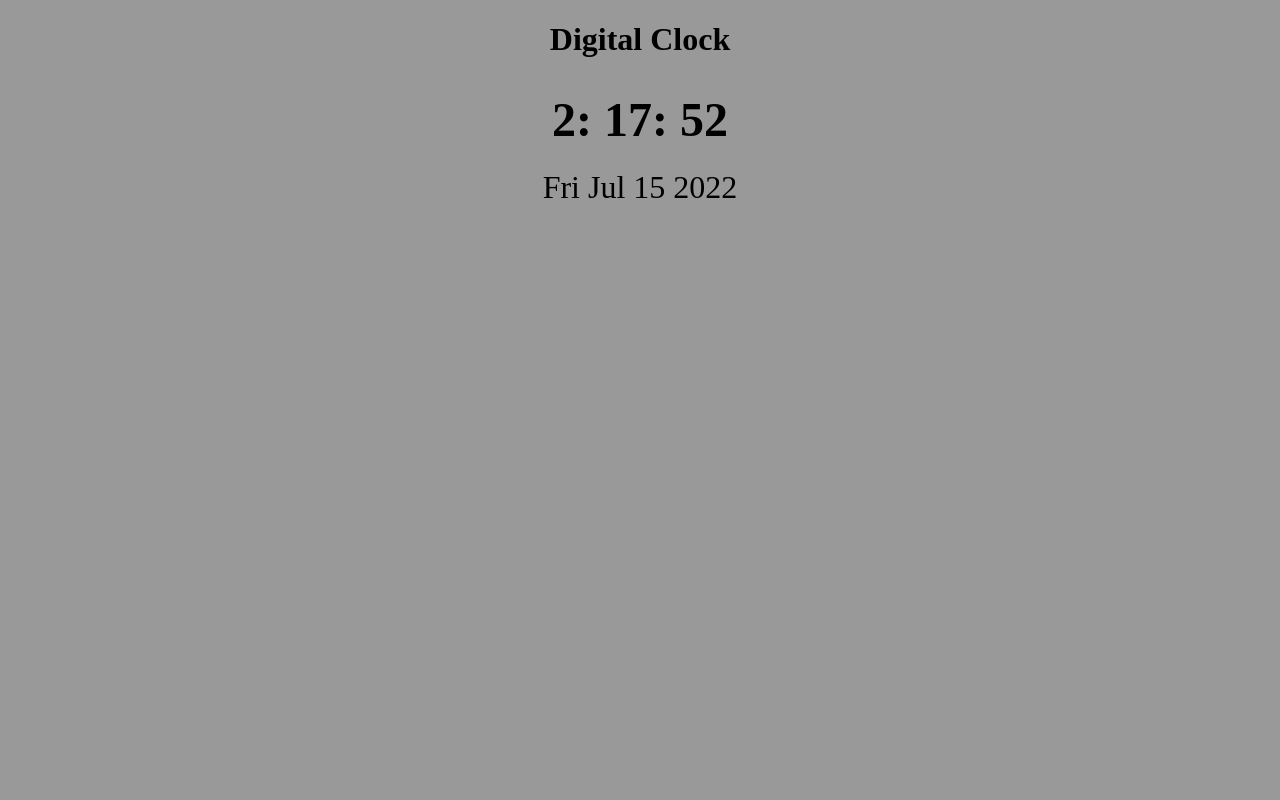
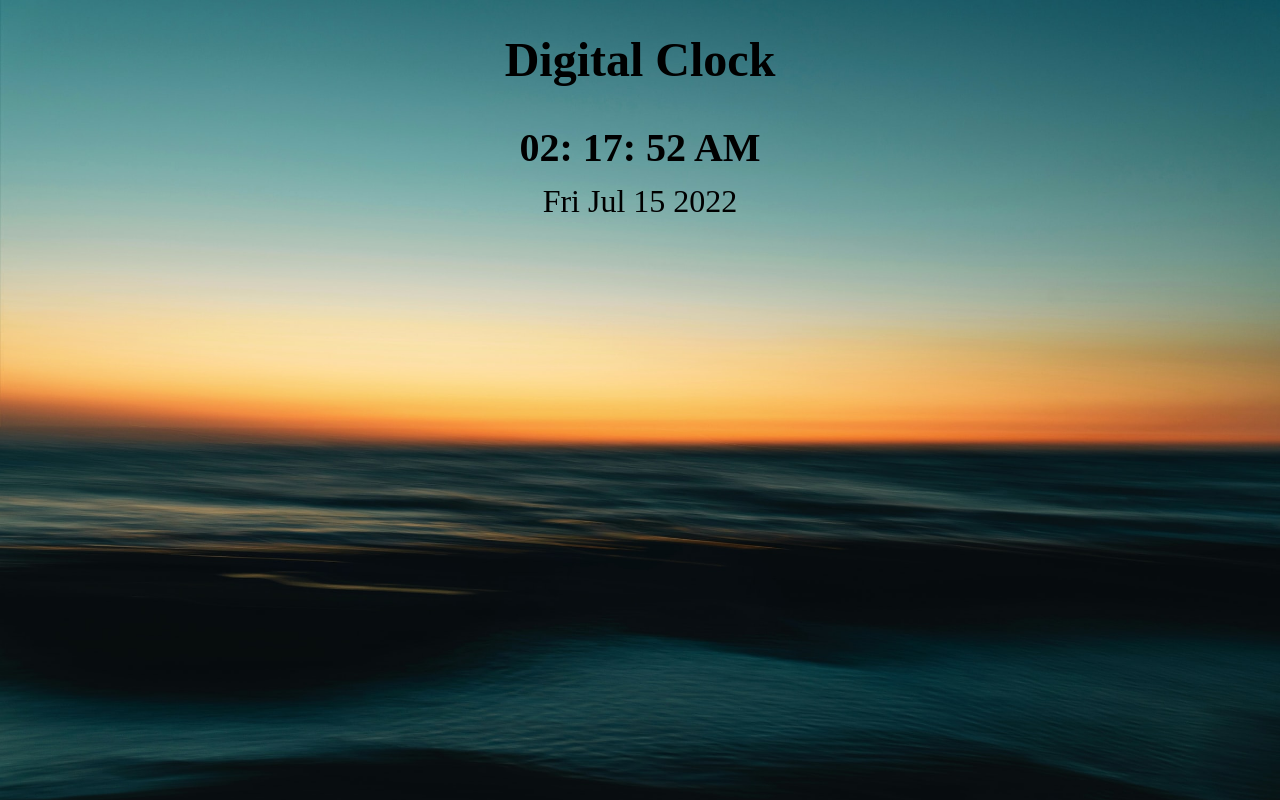
Before and after one commit to 1001hadi/Digital-clock-, a plain HTML site: page index.html in a window 1280 px wide. Drawn offline with Linux system fonts and the light colour scheme.

Commit message:
js and css files are edited

```diff
--- a/app.js
+++ b/app.js
@@ -7,12 +7,31 @@ function timeGenerator() {
     let curHour = curTime.getHours();
     let curMinute = curTime.getMinutes();
     let curSecond = curTime.getSeconds();
+    let amPmConvertor;
 
+    // Adjusting the 12 Hours time
+    if(curHour >= 12) {
+        amPmConvertor = 'PM';
+    } else {
+        amPmConvertor = 'AM';
+    }
+
+    // convert 24 hours timeline to 12 hours
+    if(curHour > 12) {
+        curHour = curHour -12;
+    } else if (curHour <= 9) {
+        curHour = '0' + curHour;
+    } else {
+        curHour;
+    }
+    //
     const timeTable = `
     <span>${curHour}:</span>
     <span>${curMinute}:</span>
     <span>${curSecond}</span>
+    <span>${amPmConvertor}</span>
     `;
+
     clock.innerHTML = timeTable;
 }
 
--- a/style.css
+++ b/style.css
@@ -1,18 +1,24 @@
 body {
-    background-color: #999;
+    background-image:url("img/clock.jpg");
+    height: 100%;
+    background-size: cover;
 }
 
 .container {
     text-align: center;
 }
 
+h1 {
+    font-size: 3rem;
+}
+
 #clock{
-    font-size: 3rem;
+    font-size: 2.5rem;
     font-weight: bold;
-    padding: 12px;
+    padding-top: 5px;
 }
 
 #date{
     font-size: 2rem;
-    padding: 10px;
+    padding: 12px;
 }
```
Also changed, not shown: img/clock.jpg (added).
